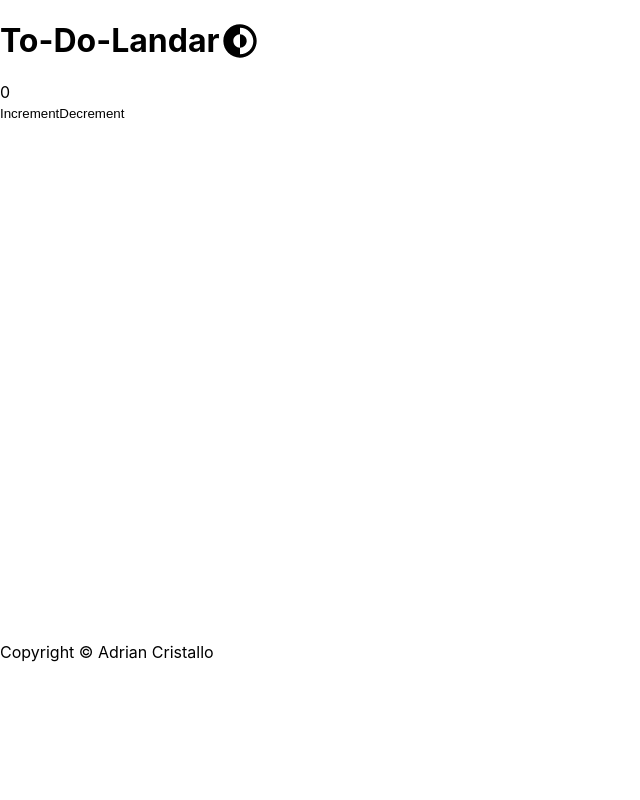
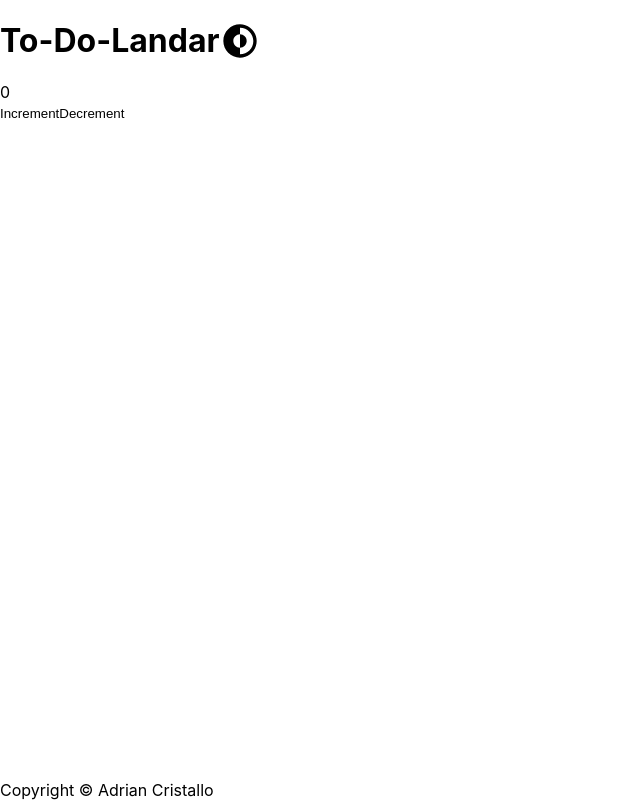
Before and after one commit to haheha24/planner-app, a Next.js app: page / in a window 1280 px wide. Shown: the whole page, without its empty margins (0-640 px from the left). Built offline with nearby package versions, Linux system fonts and the light colour scheme; no server answers.

Commit message:
properly sets the footer to be bottom with min-height.

```diff
--- a/components/layout/Layout.tsx
+++ b/components/layout/Layout.tsx
@@ -9,7 +9,8 @@ type Props = {
 
 export const Container = styled.div`
   display: grid;
-  grid-template-rows: auto 70vh auto
+  grid-template-rows: auto 1fr auto;
+  min-height: 100vh;
 `;
 
 const Layout = ({ children }: Props) => {
```
